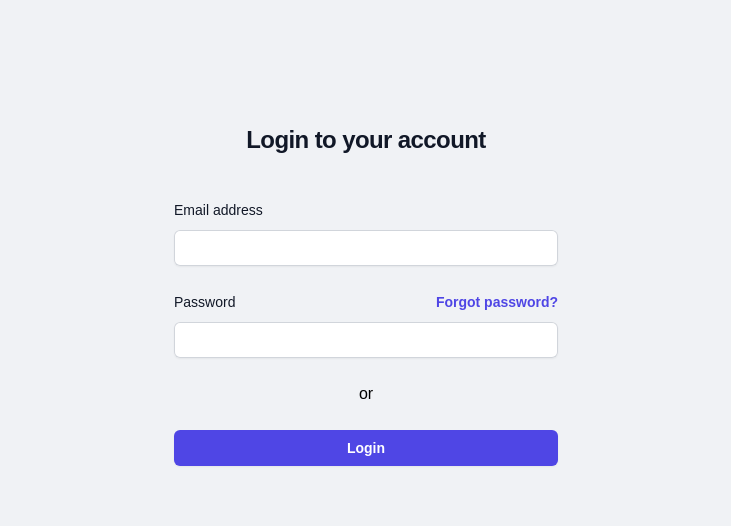
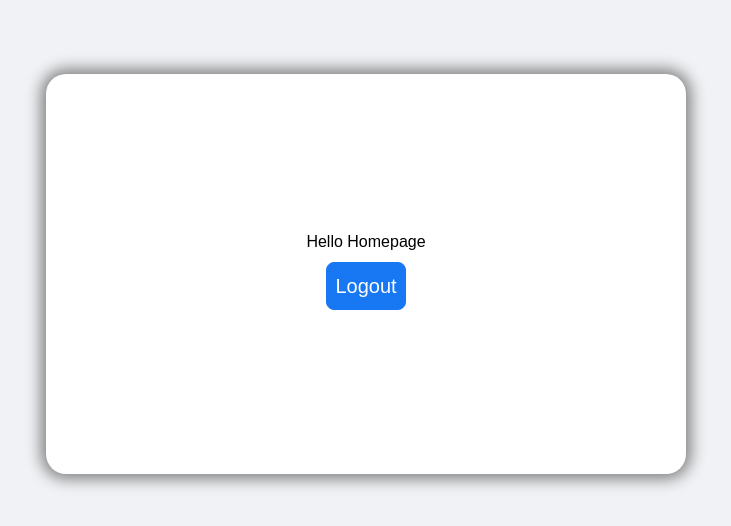
Before and after one commit to TauqeerAhmad5201/fullstack-demo, a React (Create React App) app in the folder frontend/: page / in a window 1280 px wide. Shown: the part 126-652 px from the top of the page, without its empty margins (274-1005 px from the left). Built offline with nearby package versions, Linux system fonts and the light colour scheme.

Commit message:
added route

```diff
--- a/frontend/src/App.js
+++ b/frontend/src/App.js
@@ -1,18 +1,24 @@
-import React from 'react'
-import Login from './components/Login/Login'
-import Register from './components/Register/Register'
-import Homepage from './components/Homepage/Homepage'
-import './App.css'
+import React from "react";
+import Login from "./components/Login/Login";
+import Register from "./components/Register/Register";
+import Homepage from "./components/Homepage/Homepage";
+import { BrowserRouter as Router } from "react-router-dom";
+import { Routes, Route } from "react-router-dom";
+import "./App.css";
+// import { Router } from "express";
 
 export default function App() {
   return (
     <>
-    <div className="App">
-    {/* <Homepage></Homepage> */}
-    {/* <Register></Register> */}
-    <Login></Login>
-    </div>
-
+      <div className="App">
+        <Router>
+          <Routes>
+            <Route exact path="/" element={<Homepage />} />
+            <Route exact path="/login" element={<Login />} />
+            <Route exact path="/register" element={<Register />} />
+          </Routes>
+        </Router>
+      </div>
     </>
-  )
+  );
 }
```
